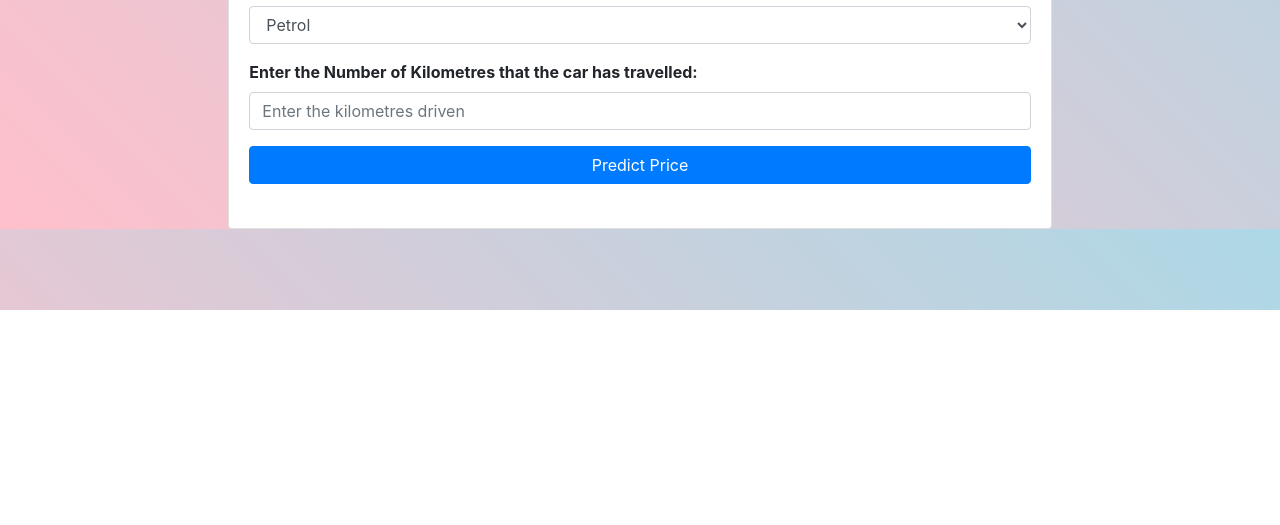
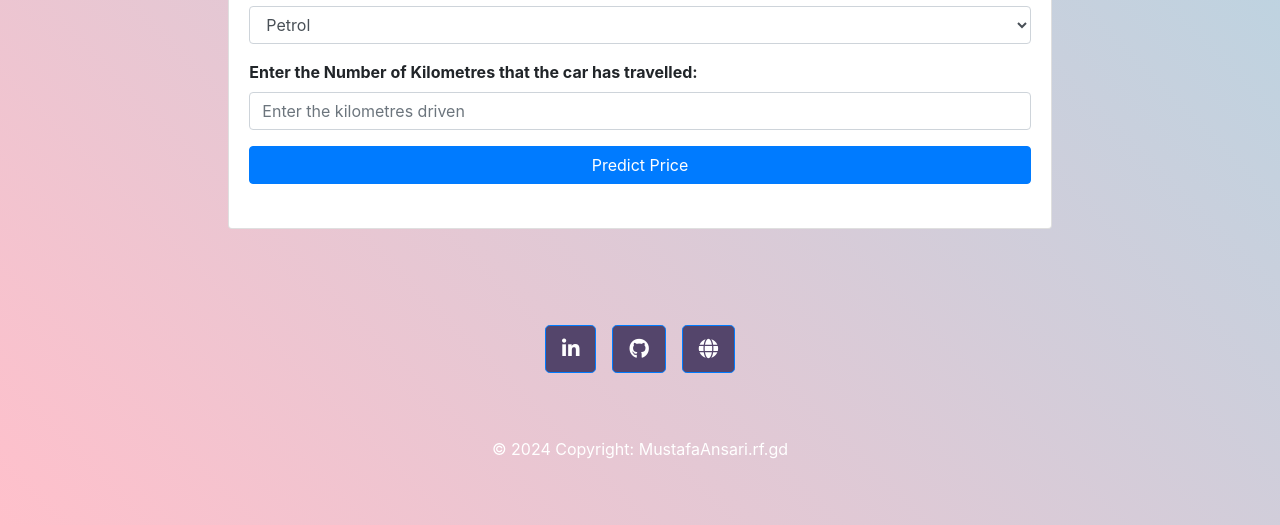
Before and after one commit to mustafaansarii/DrivePrice--Machine-Learning-for-Car-Valuation, a Flask app: page / in a window 1280 px wide. Shown: the part 490-1015 px from the top of the page. Before the commit the page ends 800 px from the top, so only its background shows below. Run offline with Flask 3, Linux system fonts and the light colour scheme; some libraries are stand-ins or nearby versions.

Commit message:
some changes

```diff
--- a/templates/index.html
+++ b/templates/index.html
@@ -4,6 +4,7 @@
     <meta charset="UTF-8">
     <title>Car Price Predictor</title>
     <meta name="viewport" content="width=device-width, initial-scale=1, shrink-to-fit=no">
+    <link rel="icon" type="image/png" href="https://images.pexels.com/photos/1545743/pexels-photo-1545743.jpeg?auto=compress&cs=tinysrgb&w=1260&h=750&dpr=1">
     <link rel="stylesheet" href="static/css/style.css">
     <link rel="stylesheet" type="text/css" href="https://cdnjs.cloudflare.com/ajax/libs/font-awesome/5.11.2/css/all.css">
     <link rel="stylesheet" href="https://stackpath.bootstrapcdn.com/bootstrap/4.5.0/css/bootstrap.min.css">
@@ -132,5 +133,34 @@
 <script src="https://code.jquery.com/jquery-3.5.1.slim.min.js"></script>
 <script src="https://cdn.jsdelivr.net/npm/popper.js@1.16.0/dist/umd/popper.min.js"></script>
 <script src="https://stackpath.bootstrapcdn.com/bootstrap/4.5.0/js/bootstrap.min.js"></script>
+
+
+
+<div class="container my-5">
+
+    <footer class="text-center text-lg-start" style="background-color: linear-gradient(45deg, pink, lightblue);">
+        <div class="container d-flex justify-content-center py-5">
+            <a href="https://www.linkedin.com/in/mustafaansaari/" target="_blank" class="btn btn-primary btn-lg btn-floating mx-2" style="background-color: #54456b;">
+                <i class="fab fa-linkedin-in"></i>
+            </a>
+            <a href="https://github.com/mustafaansarii" target="_blank" class="btn btn-primary btn-lg btn-floating mx-2" style="background-color: #54456b;">
+                <i class="fab fa-github"></i>
+            </a>
+            <a href="http://mustafaansari.rf.gd/" target="_blank" class="btn btn-primary btn-lg btn-floating mx-2" style="background-color: #54456b;">
+                <i class="fas fa-globe"></i>
+            </a>
+        </div>
+
+        <!-- Copyright -->
+        <div class="text-center text-white p-3" style="background-color: rgba(0, 0, 0, 0);">
+            © 2024 Copyright:
+            <a class="text-white" href="http://mustafaansari.rf.gd/">MustafaAnsari.rf.gd</a>
+        </div>
+        <!-- Copyright -->
+    </footer>
+
+</div>
+
+
 </body>
 </html>
```
Also changed, not shown: README.md (added).
